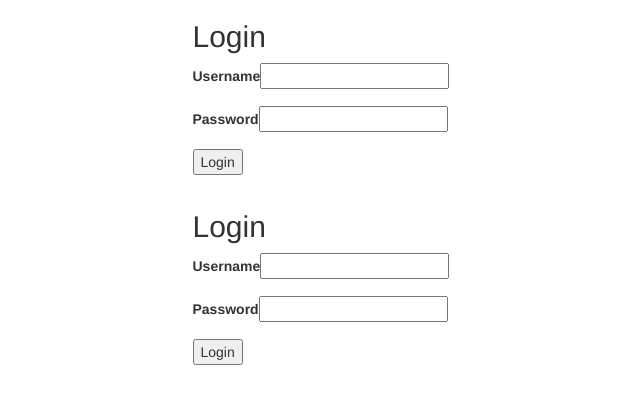
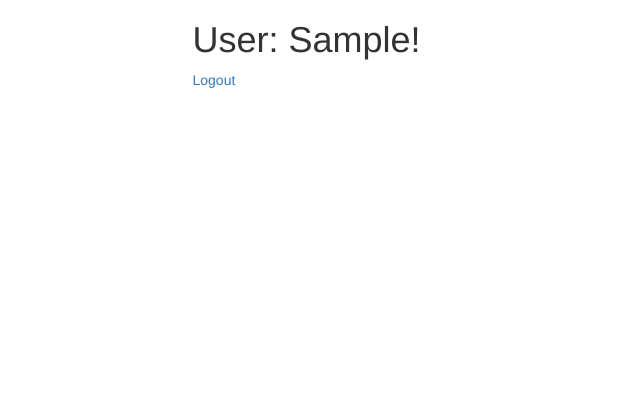
Before and after one commit to sumelio/google-api-map-login-app, a React app: page / in a window 1280 px wide. Shown: the top 404 px of the page, without its empty margins (280-920 px from the left). Built offline with nearby package versions, Linux system fonts and the light colour scheme; sample sign-in values are in the browser's storage.

Commit message:
Move pages to pages folder and create HomePage

```diff
--- a/src/App/App.jsx
+++ b/src/App/App.jsx
@@ -1,6 +1,7 @@
 import React from 'react';
 import { Router, Route } from 'react-router-dom';
-import { LoginPage } from '../LoginPage';
+import { LoginPage } from '../pages/LoginPage';
+import { HomePage } from '../pages/HomePage';
 import { history } from '../backend/helpers';
 import { PrivateRoute } from '../components';
 import { alertActions } from '../_actions';
@@ -28,8 +29,8 @@ class App extends React.Component {
                         }
                         <Router history={history}>
                             <div>
-                                <PrivateRoute exact path="/" component={LoginPage} />
-                                <Route path="/" component={LoginPage} />
+                                <PrivateRoute exact path="/" component={HomePage} />
+                                <Route path="/login" component={LoginPage} />
                             </div>
                         </Router>
                     </div>
--- /dev/null
+++ b/src/pages/HomePage/HomePage.jsx
@@ -0,0 +1,29 @@
+import React from 'react';
+import { Link } from 'react-router-dom';
+import { connect } from 'react-redux';
+
+class HomePage extends React.Component {
+
+    render() {
+        const { user, users } = this.props;
+        return (
+            <div className="col-md-6 col-md-offset-3">
+                <h1>User: {user.firstName}!</h1>
+                <p>
+                    <Link to="/login">Logout</Link>
+                </p>
+            </div>
+        );
+    }
+}
+
+function mapStateToProps(state) {
+    const { authentication } = state;
+    const { user } = authentication;
+    return {
+        user
+    };
+}
+
+const connectedHomePage = connect(mapStateToProps)(HomePage);
+export { connectedHomePage as HomePage };
--- /dev/null
+++ b/src/pages/HomePage/index.js
@@ -0,0 +1 @@
+export * from './HomePage';
--- a/src/LoginPage/LoginPage.jsx
+++ b/src/pages/LoginPage/LoginPage.jsx
@@ -1,6 +1,7 @@
 import React from 'react';
 import { connect } from 'react-redux';
-import { userActions } from '../_actions';
+import { userActions } from '../../_actions';
+import { Link } from 'react-router-dom';
 
 
 class LoginPage extends React.Component {
@@ -64,6 +65,7 @@ class LoginPage extends React.Component {
                         }
                     </div>
                 </form>
+                <Link to="/register">Register</Link>
             </div>
         );
     }
```
Also changed, not shown: src/pages/LoginPage/index.js (renamed from src/LoginPage/index.js).
